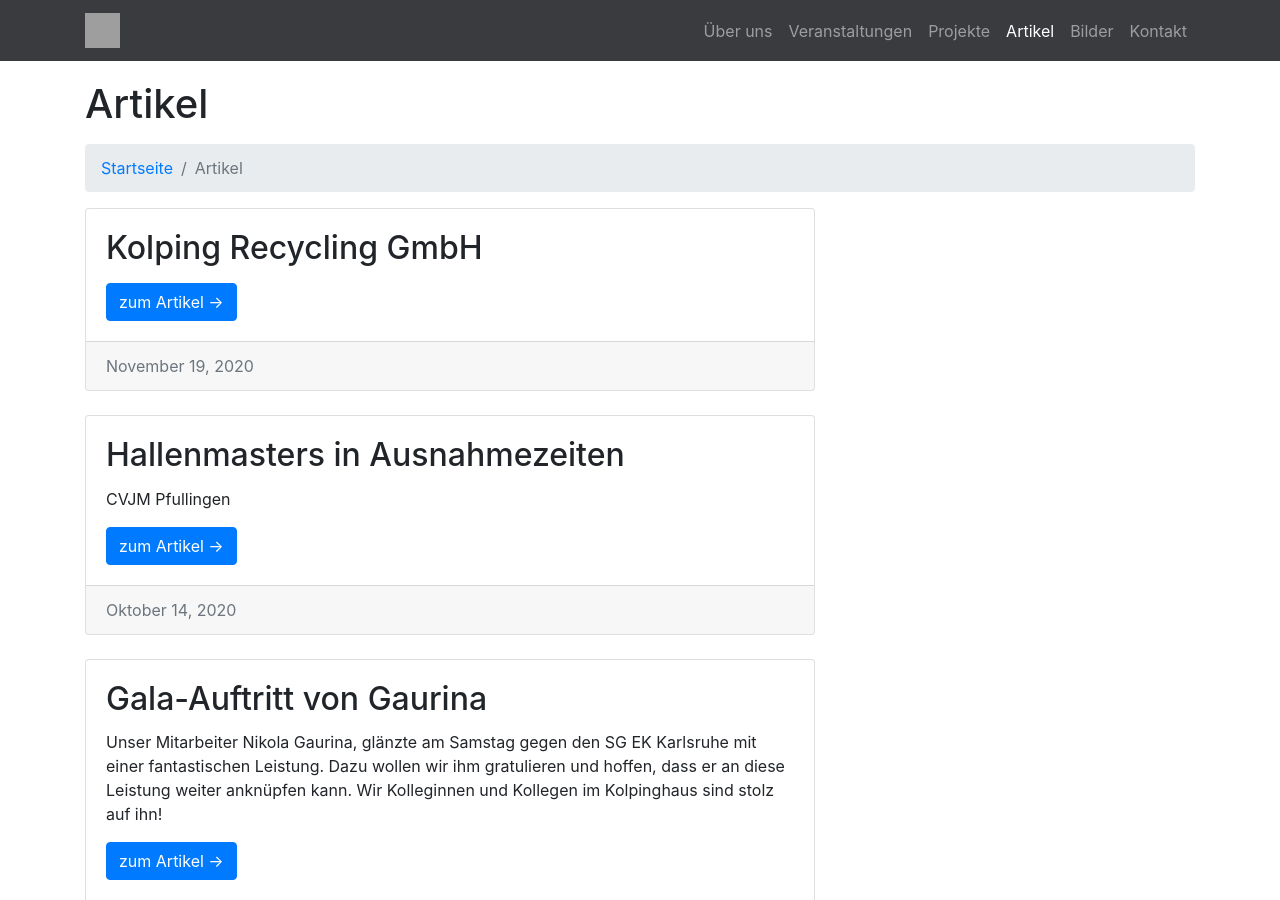
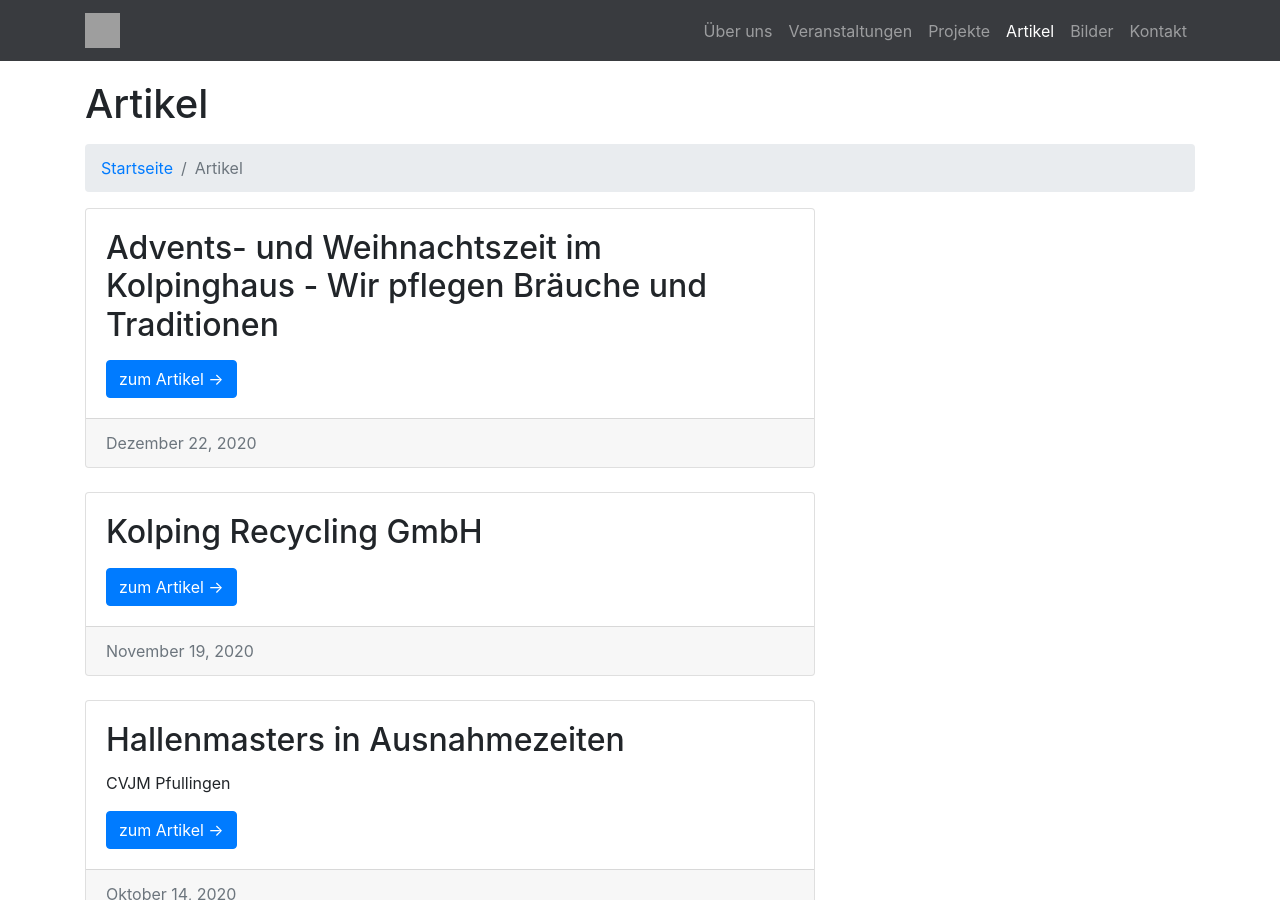
Before and after one commit to kolpinghaus-reutlingen/kolpinghaus-reutlingen.de, a Jekyll site: the page built from artikel.html, in a window 1280 px wide and 900 px high. Built offline with Jekyll 4.4.1, drawn with Linux system fonts in a browser that asks for light colours; part of the change alters nothing that is shown; grey boxes are pictures that could not be loaded.

Commit message:
new pictures

```diff
--- /dev/null
+++ b/_artikel/2020-12-22-advents-und-weihnachtszeit-im-kolpinghaus.md
@@ -0,0 +1,78 @@
+---
+title: Advents- und Weihnachtszeit im Kolpinghaus - Wir pflegen Bräuche und Traditionen
+date: 2020-12-22
+images:
+  - id: 2020-12-22-advents-und-weihnachtszeit-im-kolpinghaus-01
+    w: 3456
+    h: 4608
+    alt: 2020-12-22-advents-und-weihnachtszeit-im-kolpinghaus-01
+  - id: 2020-12-22-advents-und-weihnachtszeit-im-kolpinghaus-02
+    w: 4608
+    h: 3456
+    alt: 2020-12-22-advents-und-weihnachtszeit-im-kolpinghaus-02
+  - id: 2020-12-22-advents-und-weihnachtszeit-im-kolpinghaus-03
+    w: 3456
+    h: 4608
+    alt: 2020-12-22-advents-und-weihnachtszeit-im-kolpinghaus-03
+  - id: 2020-12-22-advents-und-weihnachtszeit-im-kolpinghaus-04
+    w: 3456
+    h: 4608
+    alt: 2020-12-22-advents-und-weihnachtszeit-im-kolpinghaus-04
+  - id: 2020-12-22-advents-und-weihnachtszeit-im-kolpinghaus-05
+    w: 3456
+    h: 4608
+    alt: 2020-12-22-advents-und-weihnachtszeit-im-kolpinghaus-05
+  - id: 2020-12-22-advents-und-weihnachtszeit-im-kolpinghaus-06
+    w: 3456
+    h: 4608
+    alt: 2020-12-22-advents-und-weihnachtszeit-im-kolpinghaus-06
+  - id: 2020-12-22-advents-und-weihnachtszeit-im-kolpinghaus-07
+    w: 4608
+    h: 3456
+    alt: 2020-12-22-advents-und-weihnachtszeit-im-kolpinghaus-07
+  - id: 2020-12-22-advents-und-weihnachtszeit-im-kolpinghaus-08
+    w: 4608
+    h: 3456
+    alt: 2020-12-22-advents-und-weihnachtszeit-im-kolpinghaus-08
+  - id: 2020-12-22-advents-und-weihnachtszeit-im-kolpinghaus-09
+    w: 3456
+    h: 4608
+    alt: 2020-12-22-advents-und-weihnachtszeit-im-kolpinghaus-09
+  - id: 2020-12-22-advents-und-weihnachtszeit-im-kolpinghaus-10
+    w: 3456
+    h: 4608
+    alt: 2020-12-22-advents-und-weihnachtszeit-im-kolpinghaus-10
+  - id: 2020-12-22-advents-und-weihnachtszeit-im-kolpinghaus-11
+    w: 3456
+    h: 4608
+    alt: 2020-12-22-advents-und-weihnachtszeit-im-kolpinghaus-11
+  - id: 2020-12-22-advents-und-weihnachtszeit-im-kolpinghaus-12
+    w: 3456
+    h: 4608
+    alt: 2020-12-22-advents-und-weihnachtszeit-im-kolpinghaus-12
+  - id: 2020-12-22-advents-und-weihnachtszeit-im-kolpinghaus-13
+    w: 3456
+    h: 4608
+    alt: 2020-12-22-advents-und-weihnachtszeit-im-kolpinghaus-13
+  - id: 2020-12-22-advents-und-weihnachtszeit-im-kolpinghaus-14
+    w: 3456
+    h: 4608
+    alt: 2020-12-22-advents-und-weihnachtszeit-im-kolpinghaus-14
+  - id: 2020-12-22-advents-und-weihnachtszeit-im-kolpinghaus-15
+    w: 3456
+    h: 4608
+    alt: 2020-12-22-advents-und-weihnachtszeit-im-kolpinghaus-15
+  - id: 2020-12-22-advents-und-weihnachtszeit-im-kolpinghaus-16
+    w: 3456
+    h: 4608
+    alt: 2020-12-22-advents-und-weihnachtszeit-im-kolpinghaus-16
+  - id: 2020-12-22-advents-und-weihnachtszeit-im-kolpinghaus-17
+    w: 3456
+    h: 4608
+    alt: 2020-12-22-advents-und-weihnachtszeit-im-kolpinghaus-17
+  - id: 2020-12-22-advents-und-weihnachtszeit-im-kolpinghaus-18
+    w: 3456
+    h: 4608
+    alt: 2020-12-22-advents-und-weihnachtszeit-im-kolpinghaus-18
+---
+<!--mehr-->
--- a/_config.yml
+++ b/_config.yml
@@ -7,7 +7,7 @@ destination: _site
 commit: 6ba2da88d67c8287902bf6523cf0183bb8311032
 image:
   url: https://res.cloudinary.com/kolpinghaus-rt/image/upload
-  version: 1532618034
+  version: 1532618035
   option:
     default: c_lfill,g_auto,cs_srgb,q_auto
   max:
```
